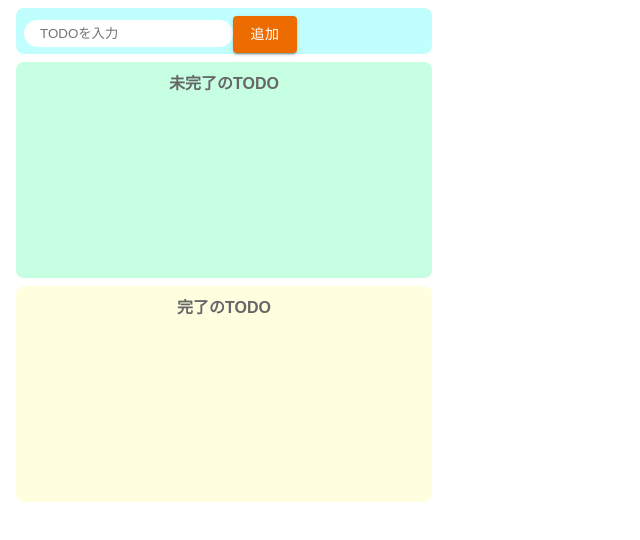
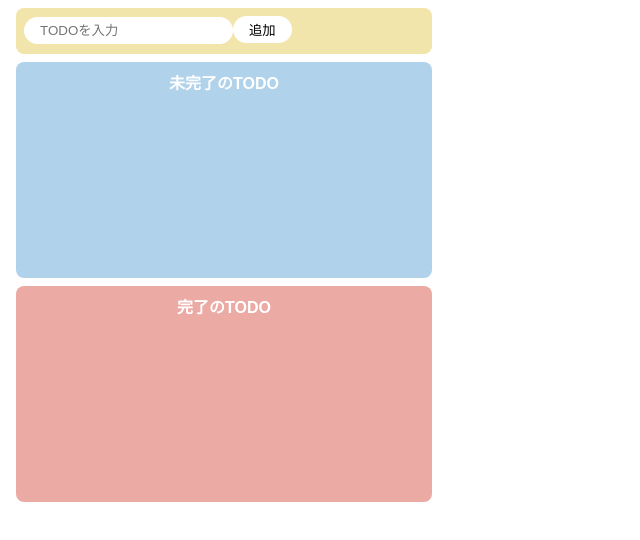
Before and after one commit to misatsuruoka/react_todo, a React (Create React App) app: page / in a window 1280 px wide. Shown: the top 540 px of the page, without its empty margins (0-640 px from the left). Built offline with nearby package versions, Linux system fonts and the light colour scheme.

Commit message:
Fix: エリアの配色を変更

```diff
--- a/src/components/InputTodo.jsx
+++ b/src/components/InputTodo.jsx
@@ -1,23 +1,28 @@
-import React from 'react';
-import { Button } from "@mui/material"
+import React from "react";
+import { Button } from "@mui/material";
 
 const style = {
-  backgroundColor: '#c1ffff',
-  width: '400px',
-  height: '30px',
-  padding: '8px',
-  margin: '8px',
-  borderRadius: '8px'
-}
+  backgroundColor: "#f1e5ab",
+  width: "400px",
+  height: "30px",
+  padding: "8px",
+  margin: "8px",
+  borderRadius: "8px",
+};
 
 export const InputTodo = (props) => {
   const { todoText, onChange, onClick, disabled } = props;
   return (
     <div style={style}>
-    {/* 入力した際にonChangeイベントが発火→onChangeTodoTextが実行 */}
-    <input disabled={disabled} placeholder="TODOを入力" value={todoText} onChange={onChange} />
-    {/* 追加ボタンを押した際にonClickAdd関数が実行 */}
-    <Button disabled={disabled} variant="contained" color="warning" onClick={onClick}>追加</Button>
-  </div>
-  )
-}
+      {/* 入力した際にonChangeイベントが発火→onChangeTodoTextが実行 */}
+      <input
+        disabled={disabled}
+        placeholder="TODOを入力"
+        value={todoText}
+        onChange={onChange}
+      />
+      {/* 追加ボタンを押した際にonClickAdd関数が実行 */}
+      <button onClick={onClick}>追加</button>
+    </div>
+  );
+};
--- a/src/styles.css
+++ b/src/styles.css
@@ -13,6 +13,7 @@ button {
   border-radius: 16px;
   border: none;
   padding: 4px 16px;
+  background-color: white;
 }
 
 button:hover {
@@ -25,7 +26,7 @@ li {
 }
 
 .incomplete-area {
-  background-color: #c6ffe2;
+  background-color: #b0d2ea;
   width: 400px;
   min-height: 200px;
   padding: 8px;
@@ -34,7 +35,7 @@ li {
 }
 
 .complete-area {
-  background-color: #ffffe0;
+  background-color: #ecaaa5;
   width: 400px;
   min-height: 200px;
   padding: 8px;
@@ -46,7 +47,7 @@ li {
   text-align: center;
   margin-top: 0;
   font-weight: bold;
-  color: #666;
+  color: white;
 }
 
 .list-row {
@@ -57,5 +58,5 @@ li {
 
 .todo-text {
   fontweight: bold;
-  color: #666;
+  color: white;
 }
```
